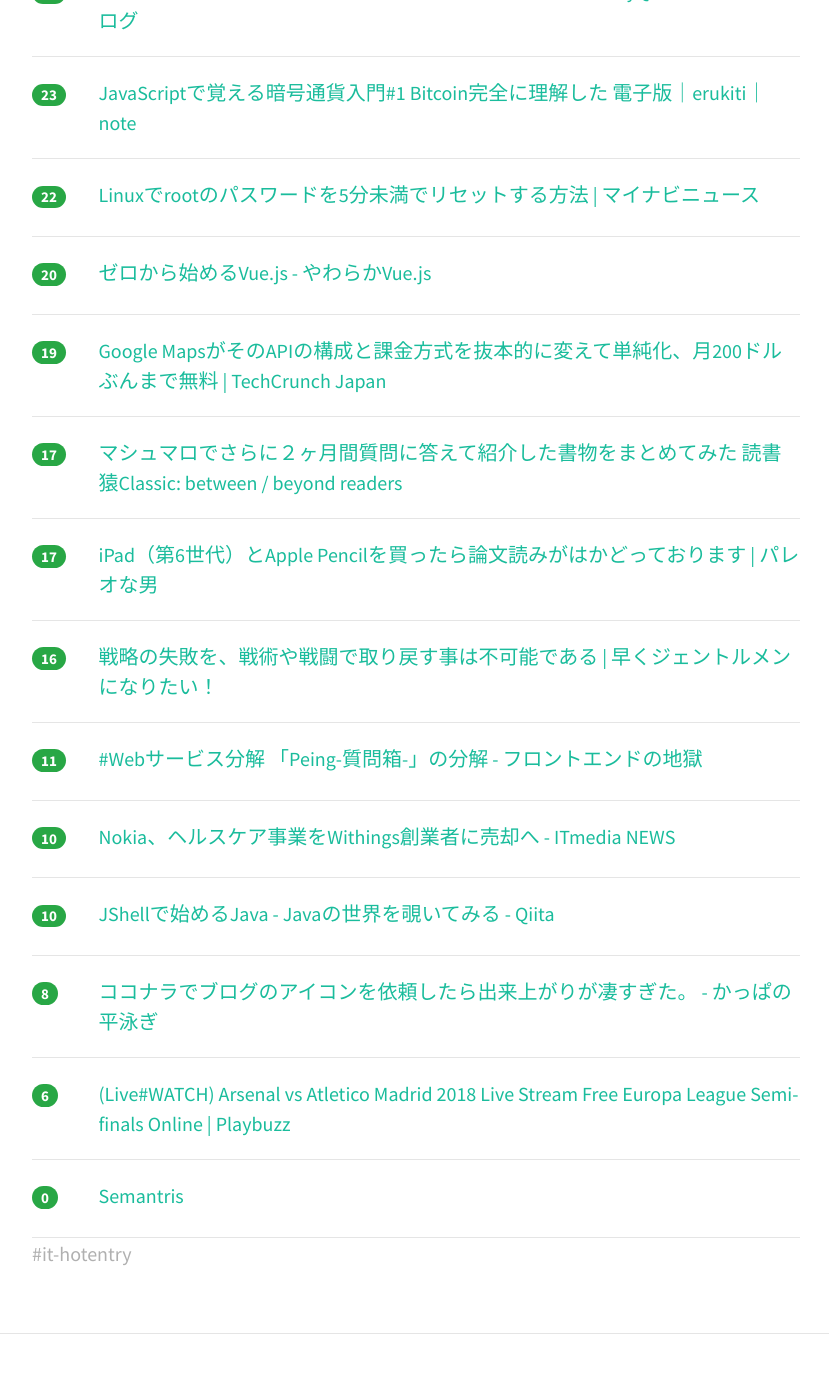
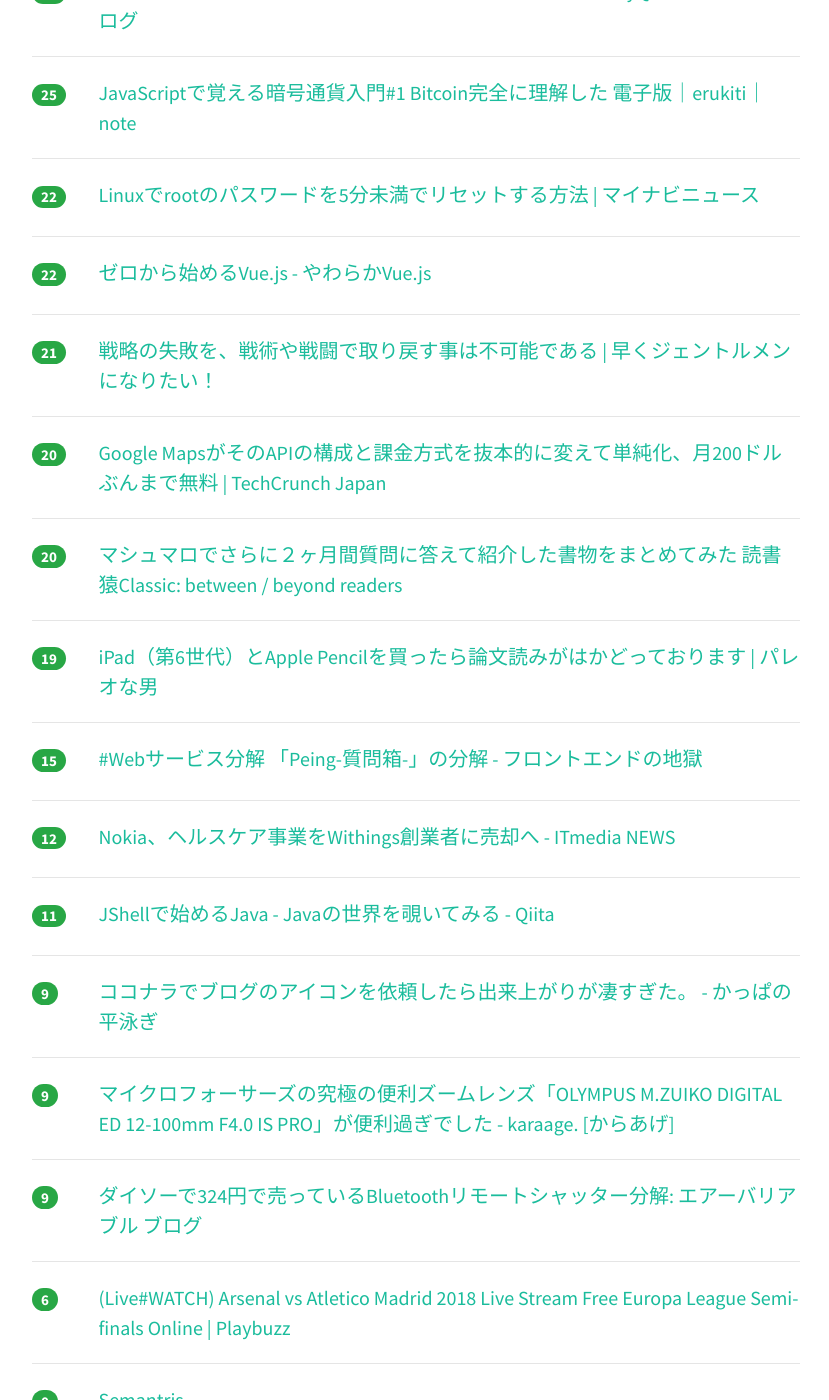
Before and after one commit to yatta47/hatena-matome-site, a Jekyll site: the page built from _posts/2018-05-04-hatena.md, in a window 1280 px wide and 1400 px high, scrolled down 778 px. Shown: the whole window, without its empty margins (224-1053 px from the left). Built offline with Jekyll 4.4.1, drawn with Linux system fonts in a browser that asks for light colours; nearby versions of some CDN libraries; some of the changed text lies outside the part shown.

Commit message:
Updated 2018-05-04

```diff
--- a/_posts/2018-05-04-hatena.md
+++ b/_posts/2018-05-04-hatena.md
@@ -1,18 +1,23 @@
 ---
 layout: post
 title:  "2018-05-04 はてぶIT"
-date:   2018-05-04 08:02:23
+date:   2018-05-04 09:02:21
 tags: [it-hotentry]
 ---
-18 件のデータあり
+20 件のデータあり
 
 <hr><div class="row">
-<div class="col-1"><span class="badge badge-pill badge-success h2">58</span></div>
+<div class="col-1"><span class="badge badge-pill badge-success h2">68</span></div>
 <div class="col-11"><a href='http://blog.monochromegane.com/blog/2018/05/03/smux/' target='_blank'>Go言語でTCPやソケット通信を多重化，高速化するsmux(ソケットマルチプレクサ)をつくった · THINKING MEGANE</a></div>
 </div>
 <hr>
 <div class="row">
-<div class="col-1"><span class="badge badge-pill badge-success h2">45</span></div>
+<div class="col-1"><span class="badge badge-pill badge-success h2">59</span></div>
+<div class="col-11"><a href='http://ch.nicovideo.jp/nekomimi/blomaga/ar1514125' target='_blank'>けもみみおーこく国営放送の今後について:ねこみみメモ - ブロマガ</a></div>
+</div>
+<hr>
+<div class="row">
+<div class="col-1"><span class="badge badge-pill badge-success h2">53</span></div>
 <div class="col-11"><a href='https://note.mu/iritec/n/nf920dbe0f430' target='_blank'>これを知ってればよかった！20以上のWebサービスを失敗してわかった！サービス開発のツボ｜入江 慎吾 ⚡ サービス開発だけで生きていく｜note</a></div>
 </div>
 <hr>
@@ -22,17 +27,12 @@ tags: [it-hotentry]
 </div>
 <hr>
 <div class="row">
-<div class="col-1"><span class="badge badge-pill badge-success h2">36</span></div>
-<div class="col-11"><a href='http://ch.nicovideo.jp/nekomimi/blomaga/ar1514125' target='_blank'>けもみみおーこく国営放送の今後について:ねこみみメモ - ブロマガ</a></div>
-</div>
-<hr>
-<div class="row">
-<div class="col-1"><span class="badge badge-pill badge-success h2">28</span></div>
+<div class="col-1"><span class="badge badge-pill badge-success h2">29</span></div>
 <div class="col-11"><a href='http://blog.pyq.jp/entry/IT_tips_180502' target='_blank'>ITエンジニアを目指すなら覚えておきたいMarkdown記法 - PyQオフィシャルブログ</a></div>
 </div>
 <hr>
 <div class="row">
-<div class="col-1"><span class="badge badge-pill badge-success h2">23</span></div>
+<div class="col-1"><span class="badge badge-pill badge-success h2">25</span></div>
 <div class="col-11"><a href='https://note.mu/erukiti/n/n1177b759eb4c' target='_blank'>JavaScriptで覚える暗号通貨入門#1 Bitcoin完全に理解した 電子版｜erukiti｜note</a></div>
 </div>
 <hr>
@@ -42,48 +42,58 @@ tags: [it-hotentry]
 </div>
 <hr>
 <div class="row">
-<div class="col-1"><span class="badge badge-pill badge-success h2">20</span></div>
+<div class="col-1"><span class="badge badge-pill badge-success h2">22</span></div>
 <div class="col-11"><a href='https://scrapbox.io/vue-yawaraka/%E3%82%BC%E3%83%AD%E3%81%8B%E3%82%89%E5%A7%8B%E3%82%81%E3%82%8BVue.js' target='_blank'>ゼロから始めるVue.js - やわらかVue.js</a></div>
 </div>
 <hr>
 <div class="row">
-<div class="col-1"><span class="badge badge-pill badge-success h2">19</span></div>
+<div class="col-1"><span class="badge badge-pill badge-success h2">21</span></div>
+<div class="col-11"><a href='https://non-gentlemen.com/strategy/' target='_blank'>戦略の失敗を、戦術や戦闘で取り戻す事は不可能である | 早くジェントルメンになりたい！</a></div>
+</div>
+<hr>
+<div class="row">
+<div class="col-1"><span class="badge badge-pill badge-success h2">20</span></div>
 <div class="col-11"><a href='http://jp.techcrunch.com/2018/05/03/2018-05-02-google-revamps-its-google-maps-developer-platform/' target='_blank'>Google MapsがそのAPIの構成と課金方式を抜本的に変えて単純化、月200ドルぶんまで無料 | TechCrunch Japan</a></div>
 </div>
 <hr>
 <div class="row">
-<div class="col-1"><span class="badge badge-pill badge-success h2">17</span></div>
+<div class="col-1"><span class="badge badge-pill badge-success h2">20</span></div>
 <div class="col-11"><a href='https://readingmonkey.blog.fc2.com/blog-entry-788.html' target='_blank'>マシュマロでさらに２ヶ月間質問に答えて紹介した書物をまとめてみた 読書猿Classic: between / beyond readers</a></div>
 </div>
 <hr>
 <div class="row">
-<div class="col-1"><span class="badge badge-pill badge-success h2">17</span></div>
+<div class="col-1"><span class="badge badge-pill badge-success h2">19</span></div>
 <div class="col-11"><a href='https://yuchrszk.blogspot.com/2018/05/ipad6apple-pencil.html' target='_blank'>iPad（第6世代）とApple Pencilを買ったら論文読みがはかどっております | パレオな男</a></div>
 </div>
 <hr>
 <div class="row">
-<div class="col-1"><span class="badge badge-pill badge-success h2">16</span></div>
-<div class="col-11"><a href='https://non-gentlemen.com/strategy/' target='_blank'>戦略の失敗を、戦術や戦闘で取り戻す事は不可能である | 早くジェントルメンになりたい！</a></div>
+<div class="col-1"><span class="badge badge-pill badge-success h2">15</span></div>
+<div class="col-11"><a href='https://nabettu.hatenablog.com/entry/disassembly-peing' target='_blank'>#Webサービス分解 「Peing-質問箱-」の分解 - フロントエンドの地獄</a></div>
+</div>
+<hr>
+<div class="row">
+<div class="col-1"><span class="badge badge-pill badge-success h2">12</span></div>
+<div class="col-11"><a href='http://www.itmedia.co.jp/news/articles/1805/03/news013.html' target='_blank'>Nokia、ヘルスケア事業をWithings創業者に売却へ - ITmedia NEWS</a></div>
 </div>
 <hr>
 <div class="row">
 <div class="col-1"><span class="badge badge-pill badge-success h2">11</span></div>
-<div class="col-11"><a href='https://nabettu.hatenablog.com/entry/disassembly-peing' target='_blank'>#Webサービス分解 「Peing-質問箱-」の分解 - フロントエンドの地獄</a></div>
-</div>
-<hr>
-<div class="row">
-<div class="col-1"><span class="badge badge-pill badge-success h2">10</span></div>
-<div class="col-11"><a href='http://www.itmedia.co.jp/news/articles/1805/03/news013.html' target='_blank'>Nokia、ヘルスケア事業をWithings創業者に売却へ - ITmedia NEWS</a></div>
-</div>
-<hr>
-<div class="row">
-<div class="col-1"><span class="badge badge-pill badge-success h2">10</span></div>
 <div class="col-11"><a href='https://qiita.com/nowokay/items/e0b9c676567134e4a622' target='_blank'>JShellで始めるJava - Javaの世界を覗いてみる - Qiita</a></div>
 </div>
 <hr>
 <div class="row">
-<div class="col-1"><span class="badge badge-pill badge-success h2">8</span></div>
+<div class="col-1"><span class="badge badge-pill badge-success h2">9</span></div>
 <div class="col-11"><a href='http://www.everythingmatome.com/entry/coconala-blog-icon' target='_blank'>ココナラでブログのアイコンを依頼したら出来上がりが凄すぎた。 - かっぱの平泳ぎ</a></div>
+</div>
+<hr>
+<div class="row">
+<div class="col-1"><span class="badge badge-pill badge-success h2">9</span></div>
+<div class="col-11"><a href='http://karaage.hatenadiary.jp/entry/2018/05/04/073000' target='_blank'>マイクロフォーサーズの究極の便利ズームレンズ「OLYMPUS M.ZUIKO DIGITAL ED 12-100mm F4.0 IS PRO」が便利過ぎでした - karaage. [からあげ]</a></div>
+</div>
+<hr>
+<div class="row">
+<div class="col-1"><span class="badge badge-pill badge-success h2">9</span></div>
+<div class="col-11"><a href='http://airvariable.asablo.jp/blog/2018/05/02/8842544' target='_blank'>ダイソーで324円で売っているBluetoothリモートシャッター分解: エアーバリアブル ブログ</a></div>
 </div>
 <hr>
 <div class="row">
```
